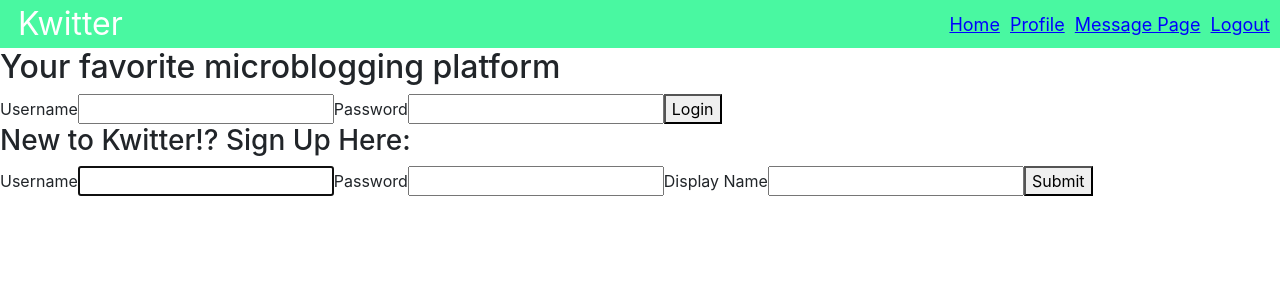
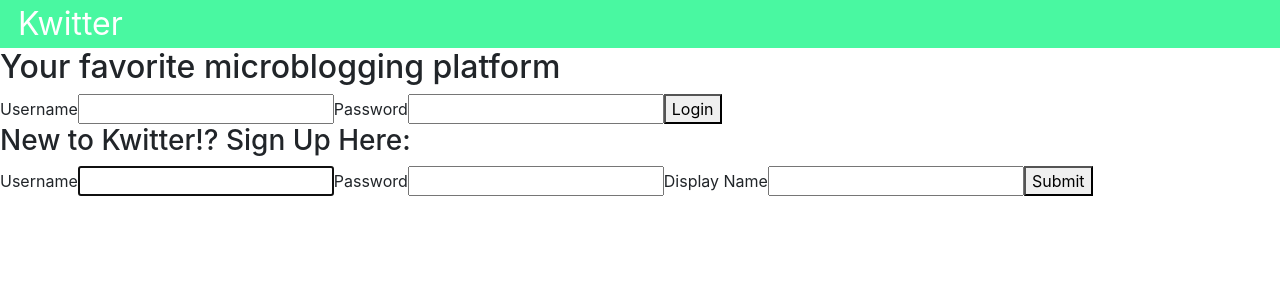
Before and after one commit to vitollom/Kwitter, a React (Create React App) app: page / in a window 1280 px wide. Shown: the top 300 px of the page. Built offline with nearby package versions, Linux system fonts and the light colour scheme.

Commit message:
Some more slight style changes, also made the links in the nav bar conditional based on the user's token.

```diff
--- a/src/assets/MessageList.css
+++ b/src/assets/MessageList.css
@@ -28,7 +28,7 @@ div.card-header {
   margin-top: 10px;
   width: 90%;
   display: flex;
-  justify-content: center;
+  justify-content: space-between;
 }
 
 .CreateMessage button {
@@ -38,8 +38,7 @@ div.card-header {
 
 .CreateMessage label {
   font-size: large;
-  width: 8%;
-  max-height: 30px;
+  font-weight: bold;
 }
 
 .new-message-input {
--- a/src/components/Menu.js
+++ b/src/components/Menu.js
@@ -11,7 +11,6 @@ function Menu(props) {
 
   const logout = (e) => {
     logoutRequest(user.token).then(() => dispatch({ type: "LOGOUT" }));
-
   };
 
   return (
@@ -20,10 +19,9 @@ function Menu(props) {
         &nbsp;
         Kwitter
       </div>
+
+      {user.token &&
         <div className="nav-right">
-        <Nav.Item>
-          <Link to="/" >Home</Link> &nbsp;
-      </Nav.Item>
           <Nav.Item>
             <Link to="/profile">Profile</Link> &nbsp;
       </Nav.Item>
@@ -31,11 +29,13 @@ function Menu(props) {
             <Link to="/messages">Message Page</Link> &nbsp;
       </Nav.Item>
           <Nav.Item>
-          <Link onClick={logout}>
+            <Link to="/" onClick={logout}>
               Logout
       </Link> &nbsp;
       </Nav.Item>
         </div>
+      }
+
     </Nav>
   );
 };
--- a/src/components/MessageItem.js
+++ b/src/components/MessageItem.js
@@ -33,6 +33,7 @@ function MessageItem(props) {
     addLike(props.message.id, token).then((res) => {
       if (res.statusCode === 200) {
         props.handleMessages();
+        props.setRefresh(30);
       }
     });
   };
@@ -44,6 +45,7 @@ function MessageItem(props) {
     removeLike(alreadyLiked.id, token).then((res) => {
       if (res.statusCode === 200) {
         props.handleMessages();
+        props.setRefresh(30);
       }
     });
   };
@@ -60,8 +62,9 @@ function MessageItem(props) {
         </Card.Body>
         <Card.Footer className="card-footer">
           <span>
-             <button onClick={handleAddLike}>Like</button>
-             <button onClick={handleRemoveLike}>Unlike</button>
+            <button onClick={handleAddLike}>Like</button>
+            &nbsp;
+            <button onClick={handleRemoveLike}>Remove Like</button>
           &nbsp;
           Likes: {props.likes.length}
           </span>
--- a/src/views/MessageList.js
+++ b/src/views/MessageList.js
@@ -44,7 +44,6 @@ function MessageList(props) {
     <>
       <Menu />
       <div className="MessageList">
-        {/* {refresh} */}
         <CreateMessage className="CreateMessage" handleMessages={handleMessages} setRefresh={setRefresh} />
         <ul>
           {messages && messages.map((message) => (
```
Lines whose indentation alone changed are shown as unchanged.
